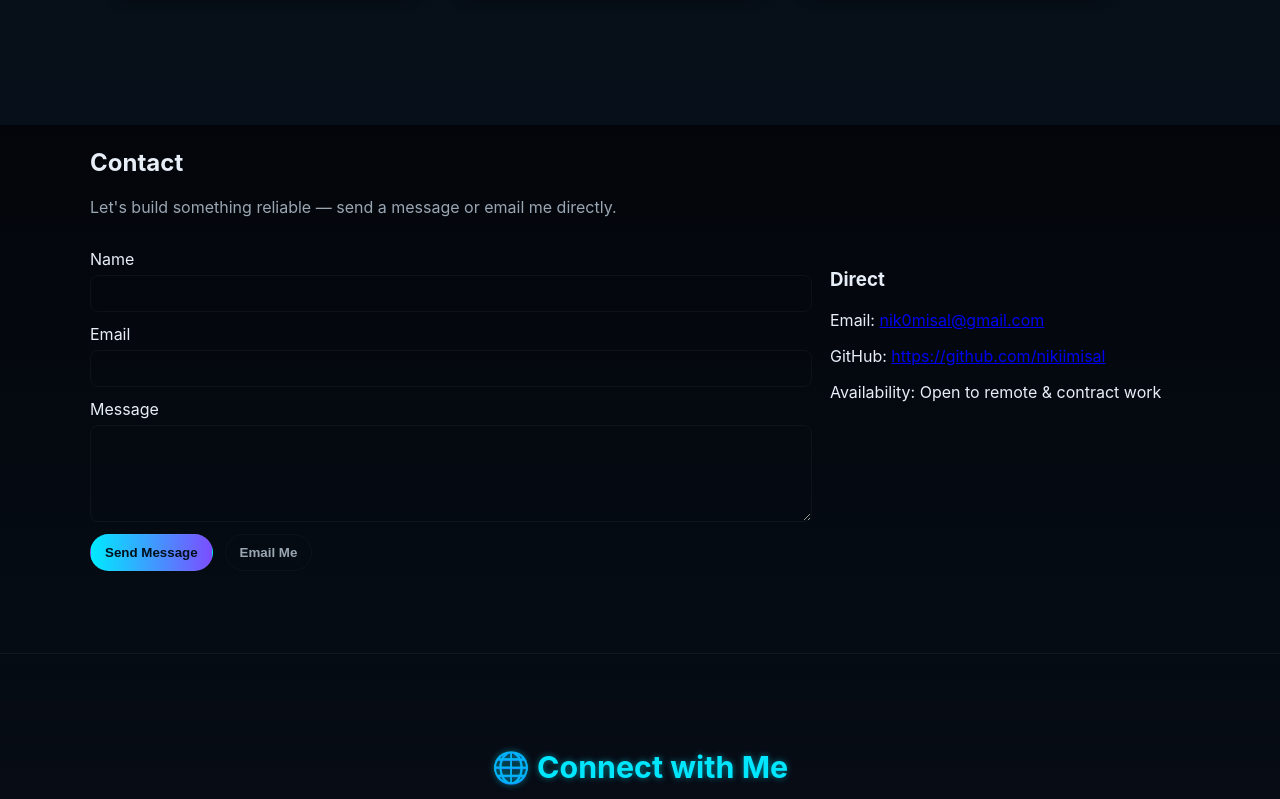
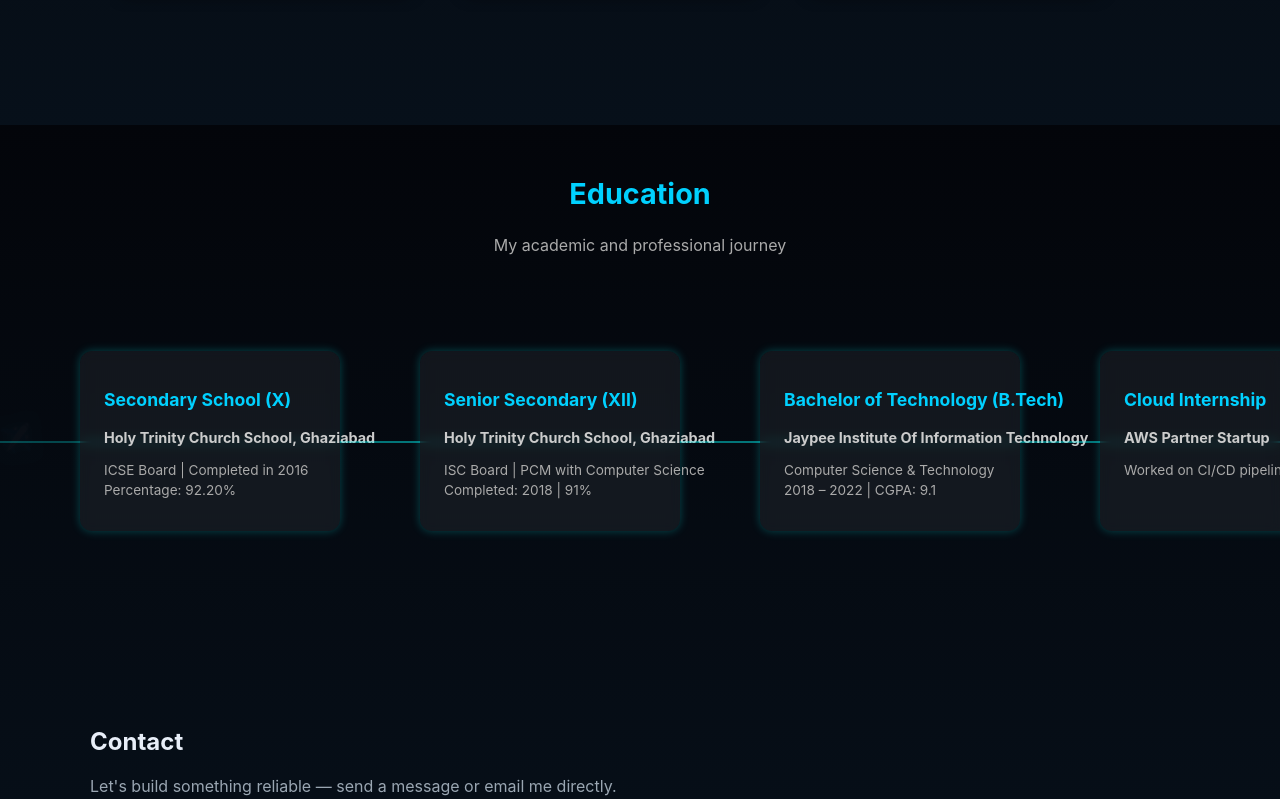
Before and after one commit to nikiimisal/Portfollio.in, a plain HTML site: page index.html in a window 1280 px wide. Shown: the part 2275-3074 px from the top of the page. Drawn offline with Linux system fonts and the light colour scheme; animation ran at ten frames a second.

Commit message:
Update index.html

```diff
--- a/index.html
+++ b/index.html
@@ -444,6 +444,175 @@
 
 
 
+
+
+/* ===== Education Horizontal Timeline ===== */
+#education {
+  padding: 60px 0;
+  text-align: center;
+  position: relative;
+  overflow: hidden;
+}
+
+#education h2 {
+  color: #00d1ff;
+  font-size: 1.8em;
+}
+
+#education .text-muted {
+  color: #aaa;
+}
+
+/* Timeline container */
+.education-timeline {
+  overflow-x: auto;
+  white-space: nowrap;
+  padding: 80px 0;
+  scroll-behavior: smooth;
+  position: relative;
+}
+
+.education-timeline::-webkit-scrollbar {
+  height: 6px;
+}
+.education-timeline::-webkit-scrollbar-thumb {
+  background: rgba(0, 255, 255, 0.3);
+  border-radius: 4px;
+}
+
+/* Timeline Track */
+.timeline-track {
+  display: inline-flex;
+  align-items: center;
+  gap: 80px;
+  position: relative;
+  padding: 0 80px;
+}
+
+/* Connecting line behind cards */
+.timeline-line {
+  position: absolute;
+  top: 50%;
+  left: 0;
+  width: 100%;
+  height: 2px;
+  background: rgba(0, 255, 255, 0.25);
+  z-index: 1;
+  overflow: hidden;
+}
+
+/* Moving light on the line */
+.timeline-line::after {
+  content: "";
+  position: absolute;
+  top: -3px;
+  left: -20px;
+  width: 12px;
+  height: 12px;
+  background: cyan;
+  border-radius: 50%;
+  box-shadow: 0 0 8px cyan, 0 0 15px rgba(0,255,255,0.6);
+  animation: lightFlow 6s linear infinite;
+}
+
+@keyframes lightFlow {
+  0% { left: -20px; opacity: 0; }
+  10% { opacity: 1; }
+  80% { left: 100%; opacity: 1; }
+  100% { left: 105%; opacity: 0; }
+}
+
+/* ✈️ Airplane animation */
+.plane {
+  position: absolute;
+  top: calc(50% - 18px);
+  left: 0;
+  font-size: 1.6rem;
+  filter: drop-shadow(0 0 6px cyan);
+  animation: flyAcross 9s ease-in-out infinite;
+  z-index: 2;
+}
+
+@keyframes flyAcross {
+  0% { left: 0%; opacity: 1; transform: rotate(0deg); }
+  45% { left: 95%; opacity: 1; transform: rotate(8deg); }
+  50% { left: 100%; opacity: 0; }
+  55% { left: 0%; opacity: 0; transform: rotate(-8deg); }
+  60% { opacity: 1; }
+  100% { left: 95%; opacity: 1; transform: rotate(6deg); }
+}
+
+/* Cards (equal size) */
+.edu-card {
+  background: rgba(255, 255, 255, 0.06);
+  padding: 20px 24px;
+  border-radius: 12px;
+  backdrop-filter: blur(6px);
+  box-shadow: 0 0 10px rgba(0, 255, 255, 0.25);
+  width: 260px;
+  height: 180px;
+  text-align: left;
+  position: relative;
+  z-index: 3;
+  transition: 0.3s;
+}
+
+/* Line connector in front of each card */
+.edu-card::after {
+  content: "";
+  position: absolute;
+  top: 50%;
+  right: -80px;
+  width: 80px;
+  height: 2px;
+  background: rgba(0, 255, 255, 0.25);
+  z-index: 1;
+}
+.timeline-track .edu-card:last-child::after {
+  display: none; /* no line after last box */
+}
+
+.edu-card:hover {
+  transform: translateY(-6px);
+  box-shadow: 0 4px 20px rgba(0, 255, 255, 0.4);
+}
+
+/* Text inside cards */
+.edu-card h3 {
+  color: #00d1ff;
+  font-size: 1.1em;
+  margin-bottom: 6px;
+}
+.edu-card h4 {
+  color: #ccc;
+  font-size: 0.9em;
+  margin-bottom: 8px;
+}
+.edu-card p {
+  color: #aaa;
+  font-size: 0.85em;
+  line-height: 1.5;
+}
+
+/* Responsive */
+@media (max-width: 768px) {
+  .timeline-line,
+  .plane {
+    display: none;
+  }
+  .timeline-track {
+    flex-direction: column;
+    gap: 20px;
+    padding: 0;
+  }
+}
+
+
+
+
+
+
+
   </style>
 </head>
 <body>
@@ -634,6 +803,60 @@
   </div>
 
 </section>
+
+
+
+
+
+
+<section id="education">
+  <h2>Education</h2>
+  <p class="text-muted">My academic and professional journey</p>
+
+  <div class="education-timeline">
+    <div class="timeline-track">
+      <div class="timeline-line"></div>
+      <div class="plane">✈️</div>
+
+      <div class="edu-card">
+        <h3>Secondary School (X)</h3>
+        <h4>Holy Trinity Church School, Ghaziabad</h4>
+        <p>ICSE Board | Completed in 2016<br>Percentage: 92.20%</p>
+      </div>
+
+      <div class="edu-card">
+        <h3>Senior Secondary (XII)</h3>
+        <h4>Holy Trinity Church School, Ghaziabad</h4>
+        <p>ISC Board | PCM with Computer Science<br>Completed: 2018 | 91%</p>
+      </div>
+
+      <div class="edu-card">
+        <h3>Bachelor of Technology (B.Tech)</h3>
+        <h4>Jaypee Institute Of Information Technology</h4>
+        <p>Computer Science & Technology<br>2018 – 2022 | CGPA: 9.1</p>
+      </div>
+
+      <div class="edu-card">
+        <h3>Cloud Internship</h3>
+        <h4>AWS Partner Startup</h4>
+        <p>Worked on CI/CD pipelines, EC2 & Terraform</p>
+      </div>
+
+      <div class="edu-card">
+        <h3>DevOps Engineer</h3>
+        <h4>XYZ Tech</h4>
+        <p>Containerized microservices | Jenkins | Monitoring</p>
+      </div>
+    </div>
+  </div>
+</section>
+
+
+
+
+
+
+
 
 
     <section id="contact" class="container section">
```
